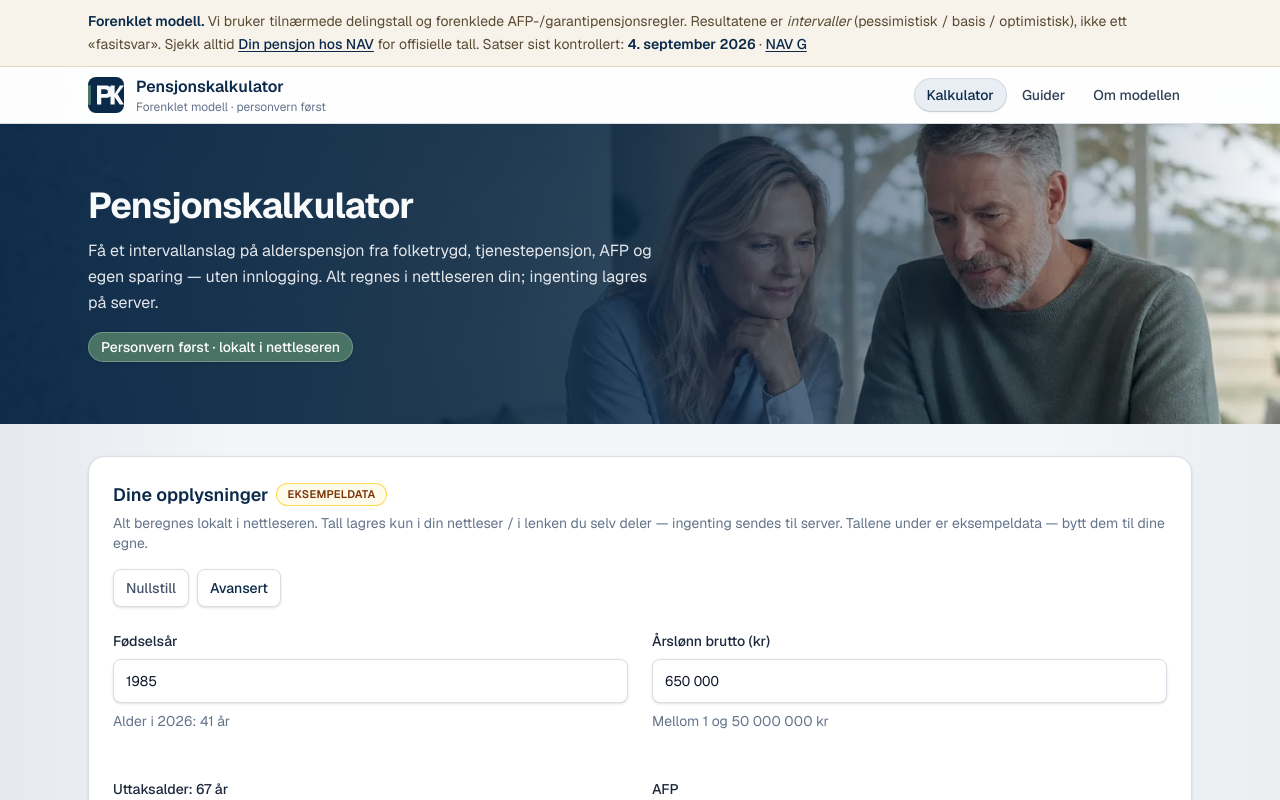
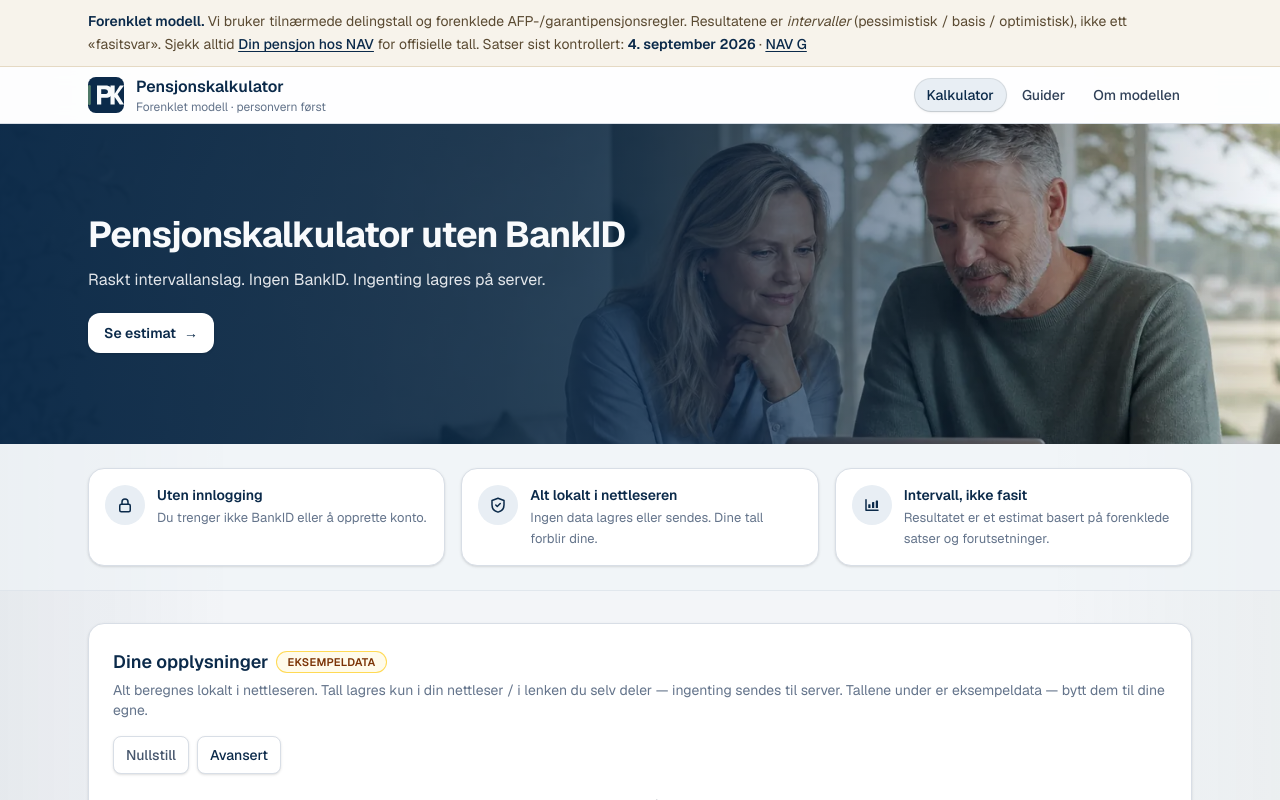
Before and after one commit to jonasc3-cyber/pensjonskalkulator, a Next.js app: page / in a window 1280 px wide. Shown: the top 800 px of the page. Built offline with nearby package versions, Linux system fonts and the light colour scheme.

Commit message:
Forside variant B: foto-hero + BankID-copy, chips under
Behold hero-couple.webp, oppdater H1/intro/CTA, og legg tillitsstripe
under bildet (ikke på foto). Skjema får #skjema for Se estimat.

```diff
--- a/components/Hero.tsx
+++ b/components/Hero.tsx
@@ -1,12 +1,78 @@
 import Image from "next/image";
 
+const chips = [
+  {
+    title: "Uten innlogging",
+    text: "Du trenger ikke BankID eller å opprette konto.",
+    icon: (
+      <svg width="18" height="18" viewBox="0 0 24 24" fill="none" aria-hidden>
+        <rect
+          x="5"
+          y="11"
+          width="14"
+          height="10"
+          rx="2"
+          stroke="currentColor"
+          strokeWidth="2"
+        />
+        <path
+          d="M8 11V8a4 4 0 0 1 8 0v3"
+          stroke="currentColor"
+          strokeWidth="2"
+          strokeLinecap="round"
+        />
+      </svg>
+    ),
+  },
+  {
+    title: "Alt lokalt i nettleseren",
+    text: "Ingen data lagres eller sendes. Dine tall forblir dine.",
+    icon: (
+      <svg width="18" height="18" viewBox="0 0 24 24" fill="none" aria-hidden>
+        <path
+          d="M12 3l8 3v6c0 5-3.4 8.4-8 9.5C7.4 20.4 4 17 4 12V6l8-3z"
+          stroke="currentColor"
+          strokeWidth="2"
+          strokeLinejoin="round"
+        />
+        <path
+          d="M9 12l2 2 4-4"
+          stroke="currentColor"
+          strokeWidth="2"
+          strokeLinecap="round"
+          strokeLinejoin="round"
+        />
+      </svg>
+    ),
+  },
+  {
+    title: "Intervall, ikke fasit",
+    text: "Resultatet er et estimat basert på forenklede satser og forutsetninger.",
+    icon: (
+      <svg width="18" height="18" viewBox="0 0 24 24" fill="none" aria-hidden>
+        <path
+          d="M4 19V5M4 19h16"
+          stroke="currentColor"
+          strokeWidth="2"
+          strokeLinecap="round"
+        />
+        <rect x="7" y="11" width="3" height="5" rx="0.5" fill="currentColor" />
+        <rect x="12" y="8" width="3" height="8" rx="0.5" fill="currentColor" />
+        <rect x="17" y="6" width="3" height="10" rx="0.5" fill="currentColor" />
+      </svg>
+    ),
+  },
+] as const;
+
+/** Variant B: foto-hero + BankID-copy, tillitsstripe under bildet. */
 export function Hero() {
   return (
+    <>
       <section
         className="relative isolate overflow-hidden"
         aria-labelledby="hero-heading"
       >
-      <div className="relative h-[200px] sm:h-[280px] lg:h-[300px]">
+        <div className="relative h-[220px] sm:h-[280px] lg:h-[320px]">
           <Image
             src="/hero-couple.webp"
             alt=""
@@ -25,32 +91,48 @@ export function Hero() {
                 id="hero-heading"
                 className="text-2xl font-bold tracking-tight sm:text-3xl lg:text-4xl"
               >
-              Pensjonskalkulator
+                Pensjonskalkulator uten BankID
               </h1>
               <p className="mt-2 text-sm leading-snug text-primary-foreground/90 sm:mt-3 sm:text-base sm:leading-relaxed">
-              <span className="sm:hidden">
-                Intervallanslag uten innlogging. Alt regnes i nettleseren.
-              </span>
-              <span className="hidden sm:inline">
-                Få et intervallanslag på alderspensjon fra folketrygd,
-                tjenestepensjon, AFP og egen sparing — uten innlogging. Alt
-                regnes i nettleseren din; ingenting lagres på server.
-              </span>
+                Raskt intervallanslag. Ingen BankID. Ingenting lagres på server.
               </p>
-            <p className="mt-3 inline-flex items-center rounded-full border border-white/25 bg-accent/90 px-3 py-1 text-xs font-medium text-white shadow-sm sm:mt-4 sm:text-sm">
-              Personvern først · lokalt i nettleseren
-            </p>
-            <p className="mt-4 sm:hidden">
+              <p className="mt-4 sm:mt-5">
                 <a
-                href="#results"
-                className="inline-flex items-center gap-1 text-sm font-medium text-white/95 underline decoration-white/40 underline-offset-4 transition-colors hover:text-white hover:decoration-white"
+                  href="#skjema"
+                  className="inline-flex items-center gap-2 rounded-xl bg-white px-4 py-2.5 text-sm font-semibold text-primary shadow-sm transition-colors hover:bg-primary-soft focus-visible:outline focus-visible:outline-2 focus-visible:outline-offset-2 focus-visible:outline-white"
                 >
-                Se estimat ↓
+                  Se estimat
+                  <span aria-hidden>→</span>
                 </a>
               </p>
             </div>
           </div>
         </div>
       </section>
+
+      <section
+        className="border-b border-border/60 bg-muted/60"
+        aria-label="Hvorfor sjekkpensjon.no"
+      >
+        <ul className="mx-auto grid max-w-6xl gap-3 px-4 py-5 sm:grid-cols-3 sm:gap-4 sm:px-6 sm:py-6">
+          {chips.map((chip) => (
+            <li
+              key={chip.title}
+              className="flex gap-3 rounded-2xl border border-border bg-card p-4 shadow-sm"
+            >
+              <span className="flex h-10 w-10 shrink-0 items-center justify-center rounded-full bg-primary-soft text-primary">
+                {chip.icon}
+              </span>
+              <div className="min-w-0">
+                <p className="text-sm font-semibold text-primary">{chip.title}</p>
+                <p className="mt-0.5 text-xs leading-relaxed text-muted-foreground sm:text-[13px]">
+                  {chip.text}
+                </p>
+              </div>
+            </li>
+          ))}
+        </ul>
+      </section>
+    </>
   );
 }
--- a/components/InputsPanel.tsx
+++ b/components/InputsPanel.tsx
@@ -42,7 +42,8 @@ export function InputsPanel({
 
   return (
     <section
-      className="rounded-2xl border border-border bg-card p-4 shadow-sm sm:p-6"
+      id="skjema"
+      className="scroll-mt-20 rounded-2xl border border-border bg-card p-4 shadow-sm sm:p-6"
       aria-labelledby="inputs-heading"
     >
       <div className="mb-6 flex flex-wrap items-start justify-between gap-4">
```
Lines whose indentation alone changed are shown as unchanged.
